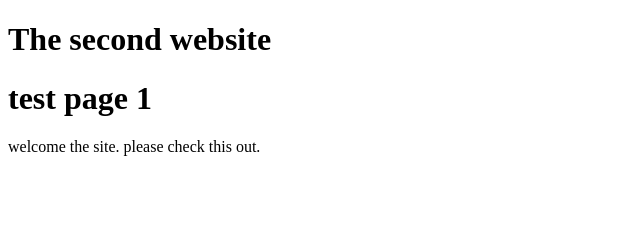
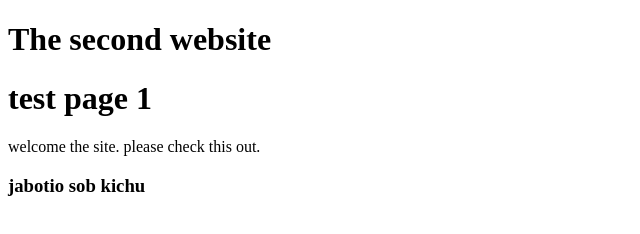
Before and after one commit to MerazKabir/The-second-website, a plain HTML site: page index.html in a window 1280 px wide. Shown: the whole page, without its empty margins (0-640 px from the left). Drawn offline with Linux system fonts and the light colour scheme.

Commit message:
Everything

```diff
--- a/index.html
+++ b/index.html
@@ -8,6 +8,7 @@
     <div>
         <h1>test page 1</h1>
         <p>welcome the site. please check this out.</p>
+        <h3>jabotio sob kichu</h3>
     </div>
 </body>
 </html>
```
